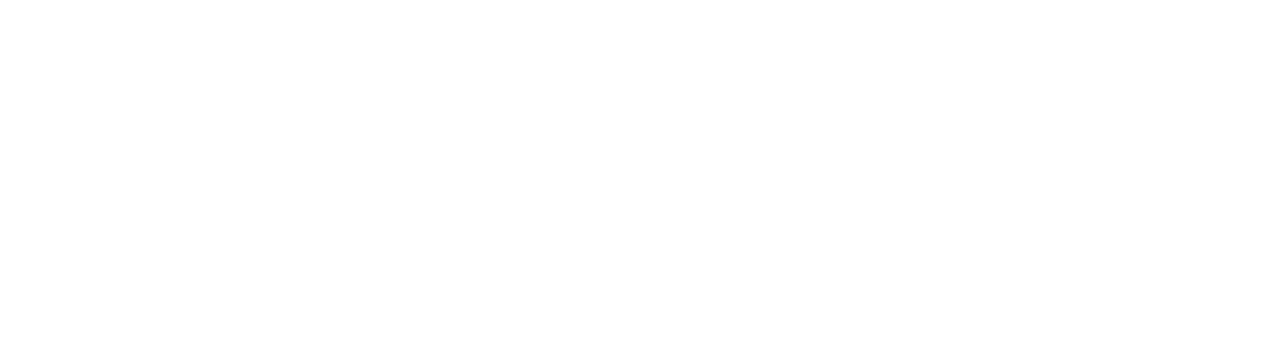
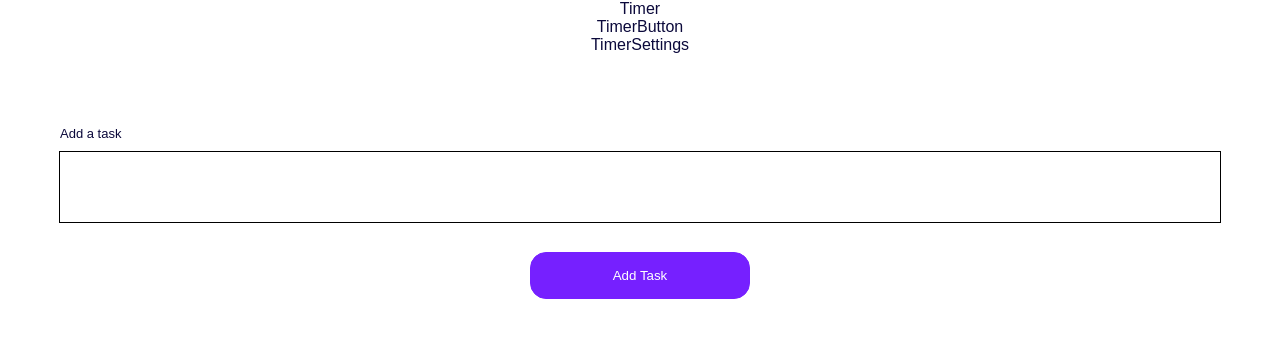
Before and after one commit to tu11aa/POMO-Project, a React (Create React App) app in the folder frontend/: page /pomomode in a window 1280 px wide. Before the commit this address had no page. Shown: the top 338 px of the page. Built offline with nearby package versions, Linux system fonts and the light colour scheme.

Commit message:
PomoMode Initialize

```diff
--- a/frontend/src/App.js
+++ b/frontend/src/App.js
@@ -3,6 +3,7 @@
 import Register from "./pages/Register";
 import Landing from "./pages/Landing";
 import Login from "./pages/Login"
+import PomoMode from "./pages/PomoMode";
 function App() {
   return (
     <>
@@ -12,6 +13,7 @@
             <Route path="/" element={<Landing />} />
             <Route path="/register" element={<Register />} />
             <Route path="/login" element={<Login />} />
+            <Route path="/pomomode" element={<PomoMode />} />
           </Routes>
         </div>
       </Router>
--- /dev/null
+++ b/frontend/src/components/Elements/TodoForm.jsx
@@ -0,0 +1,54 @@
+import styled from 'styled-components';
+const TodoForm = () => {
+
+	return (
+        <>
+        <Form>
+            <label className="font13">Add a task</label>
+            <input type="text" id="fname" name="fname" className="font20 extraBold" />
+        </Form>
+        <AddButton type="submit" value="Add Task" className="pointer animate radius8" style={{ maxWidth: "220px" }} />
+        </>
+
+	);
+};
+
+export default TodoForm;
+
+const Form = styled.form`
+
+  text-align: left;
+  padding: 70px 0 30px 0;
+  input,
+  textarea {
+    margin-top: 10px;
+    width: 100%;
+    background-color: transparent;
+    border: 0px;
+    outline: 1px solid #000000;
+    box-shadow: none;
+    height: 70px;
+  }
+  textarea {
+    min-height: 100px;
+  }
+  @media (max-width: 50px) {
+    padding: 30px 0;
+  }
+`;
+const AddButton = styled.input`
+  border: 1px solid #7620ff;
+  background-color: #7620ff;
+  width: 100%;
+  padding: 15px;
+  outline: none;
+  color: #fff;
+  :hover {
+    background-color: #580cd2;
+    border: 1px solid #7620ff;
+    color: #fff;
+  }
+  @media (max-width: 991px) {
+    margin: 0 auto;
+  }
+`;
--- /dev/null
+++ b/frontend/src/components/Sections/TaskList.jsx
@@ -0,0 +1,9 @@
+import React from 'react'
+import TodoForm from '../Elements/TodoForm'
+function TaskList() {
+  return (
+    <TodoForm/>
+  )
+}
+
+export default TaskList
--- /dev/null
+++ b/frontend/src/components/Sections/Timer.jsx
@@ -0,0 +1,9 @@
+import React from 'react'
+
+function Timer() {
+  return (
+    <div>Timer</div>
+  )
+}
+
+export default Timer
--- /dev/null
+++ b/frontend/src/components/Sections/TimerButton.jsx
@@ -0,0 +1,9 @@
+import React from 'react'
+
+function TimerButton() {
+  return (
+    <div>TimerButton</div>
+  )
+}
+
+export default TimerButton
--- /dev/null
+++ b/frontend/src/components/Sections/TimerSettings.jsx
@@ -0,0 +1,9 @@
+import React from 'react'
+
+function TimerSettings() {
+  return (
+    <div>TimerSettings</div>
+  )
+}
+
+export default TimerSettings
--- a/frontend/src/pages/Landing.jsx
+++ b/frontend/src/pages/Landing.jsx
@@ -5,8 +5,7 @@
 import Benefits from "../components/Sections/Benefits";
 import Projects from "../components/Sections/Projects";
 import About from "../components/Sections/About";
-import Footer from "../components/Sections/Footer"
-
+import Footer from "../components/Sections/Footer";
 export default function Landing() {
   return (
     <>
--- /dev/null
+++ b/frontend/src/pages/PomoMode.jsx
@@ -0,0 +1,16 @@
+import React from "react";
+// Sections
+import TaskList from "../components/Sections/TaskList";
+import Timer from "../components/Sections/Timer";
+import TimerButton from "../components/Sections/TimerButton";
+import TimerSettings from "../components/Sections/TimerSettings";
+export default function PomoMode() {
+  return (
+    <>
+    <Timer/>
+    <TimerButton/>
+    <TimerSettings/>
+    <TaskList/>
+    </>
+  );
+}
```
